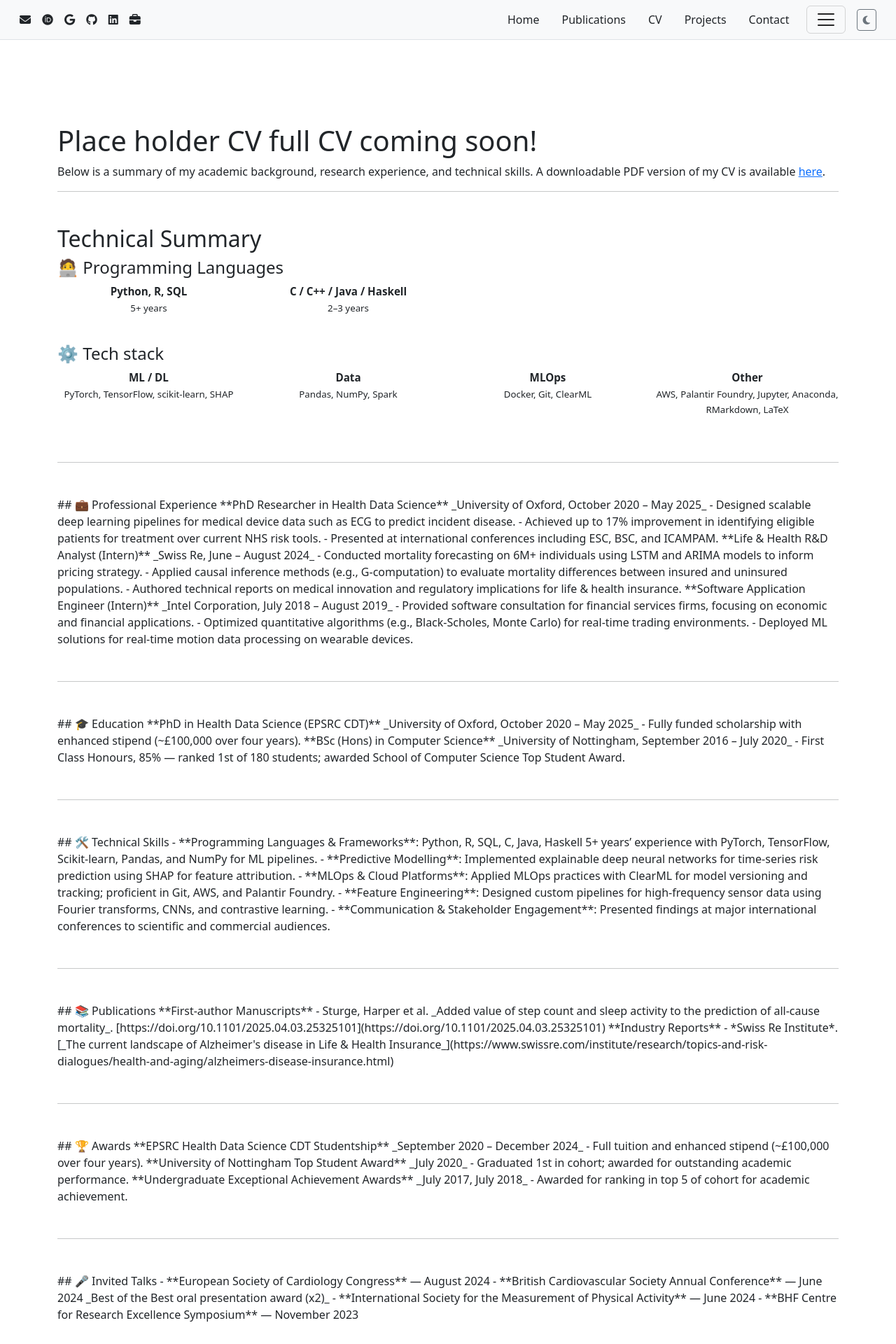
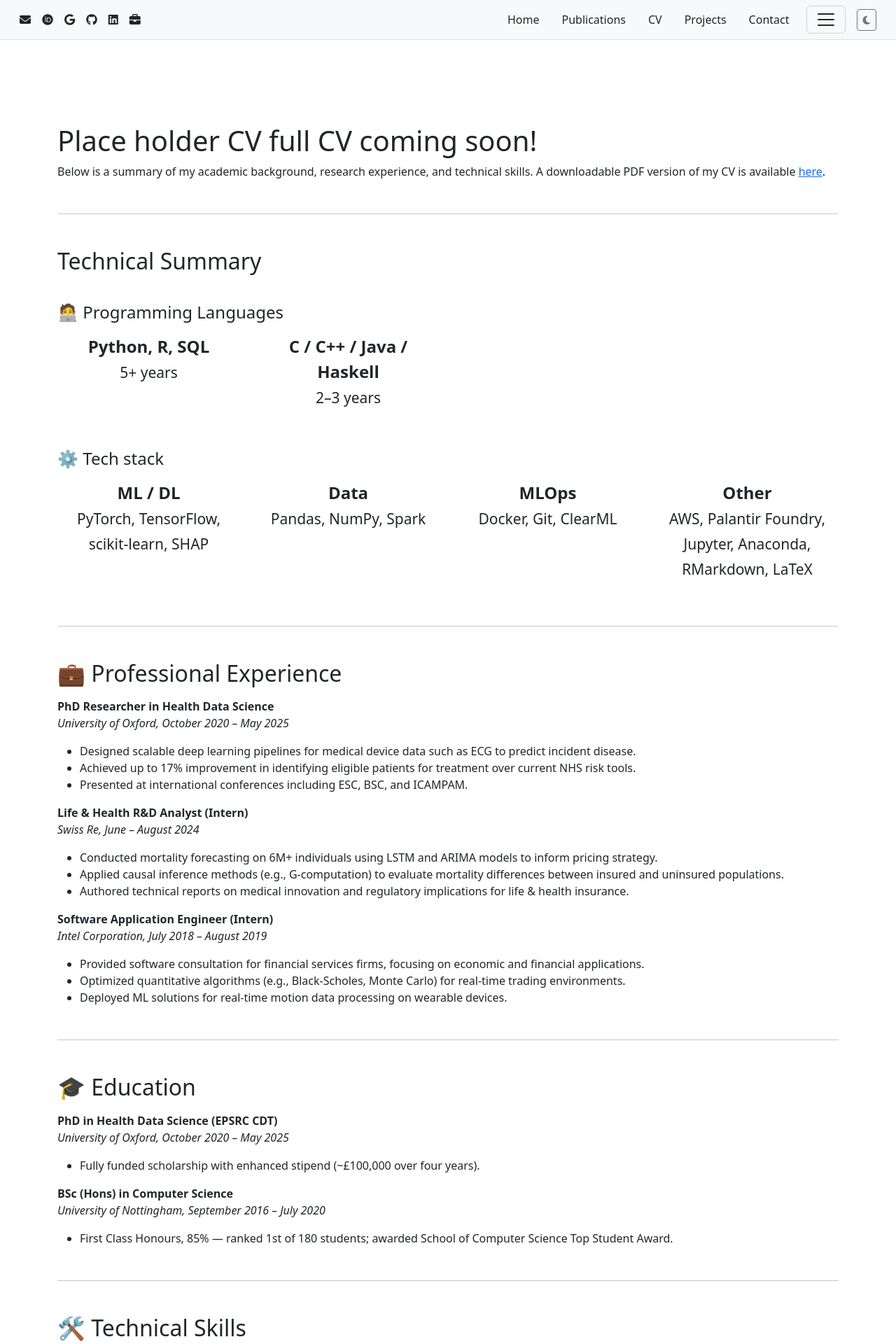
Before and after one commit to Ads98/Ads98.github.io, a Jekyll site: the page built from _pages/CV.md, in a window 1280 px wide. Shown: the top 1920 px of the page at 70% size. Built offline with Jekyll 4.4.1, drawn with Linux system fonts in a browser that asks for light colours; some of the changed text lies outside the part shown.

Commit message:
Increased CV line spacing

```diff
--- a/_layouts/default.html
+++ b/_layouts/default.html
@@ -27,7 +27,7 @@
   </head>
 
   <!-- Add fixed-navbar class if using a fixed-top navbar -->
-  <body class="fixed-navbar">
+  <body class="fixed-navbar{% if page.title == 'CV' %} cv-page{% endif %}">
 
 
     <!-- ✅ Navigation bar -->
--- a/_pages/CV.md
+++ b/_pages/CV.md
@@ -8,9 +8,9 @@ permalink: /CV/
 
 Below is a summary of my academic background, research experience, and technical skills. A downloadable PDF version of my CV is available [here](/assets/files/CV.pdf).
 
----
+<hr>
 
-<div class="cv-section">
+
 <h2>Technical Summary</h2>
 
 <h4>🧑‍💻 Programming Languages</h4>
@@ -26,13 +26,13 @@ Below is a summary of my academic background, research experience, and technical
   <div class="col-md-3"><strong>MLOps</strong><br/><small>Docker, Git, ClearML</small></div>
   <div class="col-md-3"><strong>Other</strong><br/><small>AWS, Palantir Foundry, Jupyter, Anaconda, RMarkdown, LaTeX</small></div>
 </div>
-</div>
 
----
 
-<div class="cv-section">
+<hr>
 
-## 💼 Professional Experience
+
+
+## 💼 Professional  Experience
 
 **PhD Researcher in Health Data Science**
 _University of Oxford, October 2020 – May 2025_
@@ -52,13 +52,12 @@ _Intel Corporation, July 2018 – August 2019_
 - Optimized quantitative algorithms (e.g., Black-Scholes, Monte Carlo) for real-time trading environments.
 - Deployed ML solutions for real-time motion data processing on wearable devices.
 
-</div>
 
----
 
-<div class="cv-section">
 
+<hr>
 ## 🎓 Education
+
 
 **PhD in Health Data Science (EPSRC CDT)**
 _University of Oxford, October 2020 – May 2025_
@@ -68,12 +67,9 @@ _University of Oxford, October 2020 – May 2025_
 _University of Nottingham, September 2016 – July 2020_
 - First Class Honours, 85% — ranked 1st of 180 students; awarded School of Computer Science Top Student Award.
 
-</div>
 
----
 
-<div class="cv-section">
-
+<hr>
 ## 🛠️ Technical Skills
 
 - **Programming Languages & Frameworks**: Python, R, SQL, C, Java, Haskell
@@ -87,11 +83,8 @@ _University of Nottingham, September 2016 – July 2020_
 
 - **Communication & Stakeholder Engagement**: Presented findings at major international conferences to scientific and commercial audiences.
 
-</div>
+<hr>
 
----
-
-<div class="cv-section">
 
 ## 📚 Publications
 
@@ -102,12 +95,9 @@ _University of Nottingham, September 2016 – July 2020_
 **Industry Reports**
 - *Swiss Re Institute*. [_The current landscape of Alzheimer's disease in Life & Health Insurance_](https://www.swissre.com/institute/research/topics-and-risk-dialogues/health-and-aging/alzheimers-disease-insurance.html)
 
-</div>
 
----
 
-<div class="cv-section">
-
+<hr>
 ## 🏆 Awards
 
 **EPSRC Health Data Science CDT Studentship**
@@ -122,11 +112,9 @@ _July 2020_
 _July 2017, July 2018_
 - Awarded for ranking in top 5 of cohort for academic achievement.
 
-</div>
 
----
 
-<div class="cv-section">
+<hr>
 
 ## 🎤 Invited Talks
 
@@ -137,11 +125,7 @@ _July 2017, July 2018_
 - **International Society for the Measurement of Physical Activity** — June 2024
 - **BHF Centre for Research Excellence Symposium** — November 2023
 
-</div>
-
----
-
-<div class="cv-section">
+<hr>
 
 ## 🤝 Outreach & Leadership
 
@@ -152,15 +136,7 @@ _October 2022 – October 2024_
 **Technical Lead, Intel Inspire STEM Committee**
 _July 2018 – August 2019_
 - Led outreach reaching 1,000+ students annually, delivering workshops in AI, hardware, and programming.
-
-</div>
-
----
-
-<div class="cv-section">
-
+<hr>
 ## 📄 Download
 
 - [Download CV (PDF)](/assets/files/CV.pdf)
-
-</div>
--- a/assets/css/custom.css
+++ b/assets/css/custom.css
@@ -151,10 +151,17 @@ body.dark-mode .text-muted {
 
 .cv-tech-summary .col-md-3 {
   margin-bottom: 1rem;
-  font-size: 0.95rem;
+  font-size: 1.5rem;
 }
 
-.cv-section {
+/* 📝 Extra spacing between sections in CV page */
+.cv-page hr {
   margin-top: 3rem;
   margin-bottom: 3rem;
 }
+
+.cv-page h2,
+.cv-page h4 {
+  margin-top: 2.5rem;
+  margin-bottom: 1rem;
+}
```
